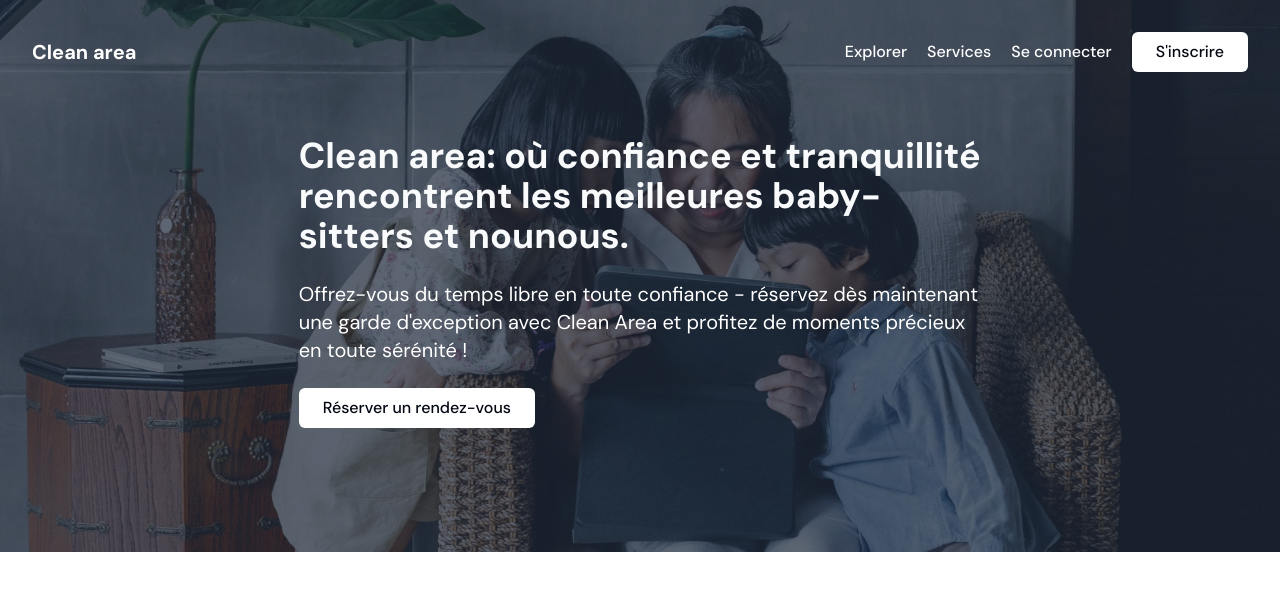
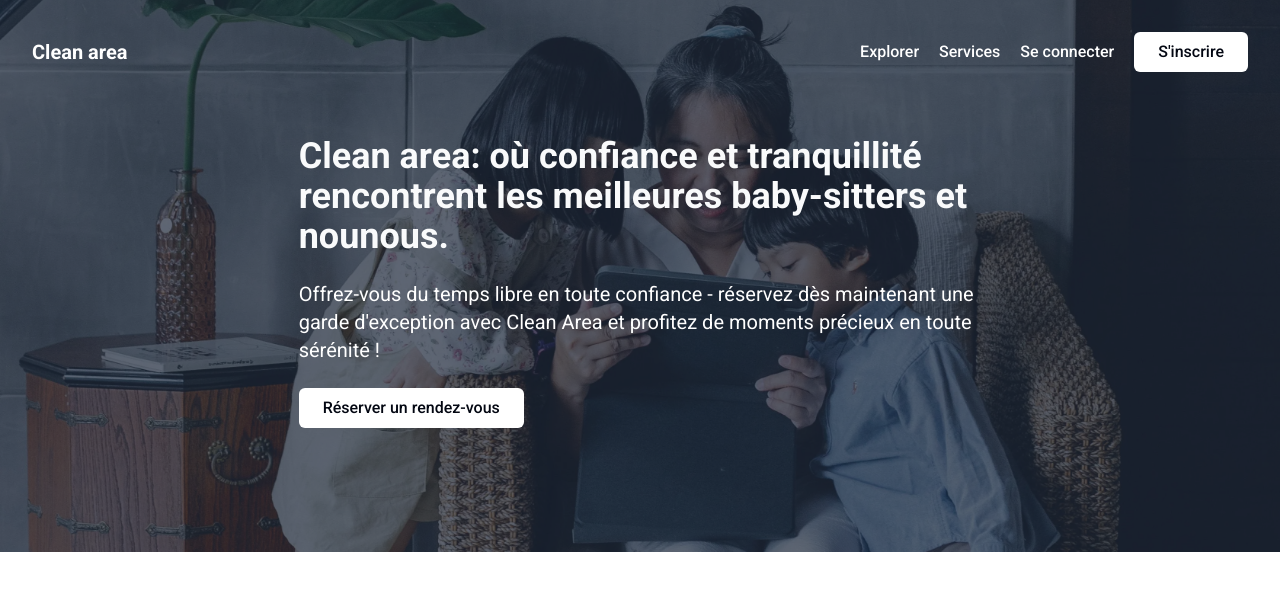
Before and after one commit to musanziw/clean-area.com, a Next.js app: page / in a window 1280 px wide. Shown: the top 590 px of the page. Built offline with nearby package versions, Linux system fonts and the light colour scheme.

Commit message:
feat: use roboto font

```diff
--- a/app/layout.tsx
+++ b/app/layout.tsx
@@ -1,9 +1,12 @@
 import type {Metadata} from "next";
-import {DM_Sans} from "next/font/google";
+import {Roboto} from "next/font/google";
 import "./globals.css";
 import {ReactNode} from "react";
 
-const dmSans = DM_Sans({subsets: ["latin"]});
+const roboto = Roboto({
+    subsets: ["latin"],
+    weight: ["100", "300", "400", "500", "700", "900"]
+});
 
 export const metadata: Metadata = {
     title: "Clean Area | Trouvez des nounous et des baby-sitters près de chez vous",
@@ -13,8 +16,8 @@
 export default function RootLayout({children}: { children: ReactNode }) {
     return (
         <html lang="en">
-        <body className={dmSans.className}>
-            {children}
+        <body className={roboto.className}>
+        {children}
         </body>
         </html>
     );
```
